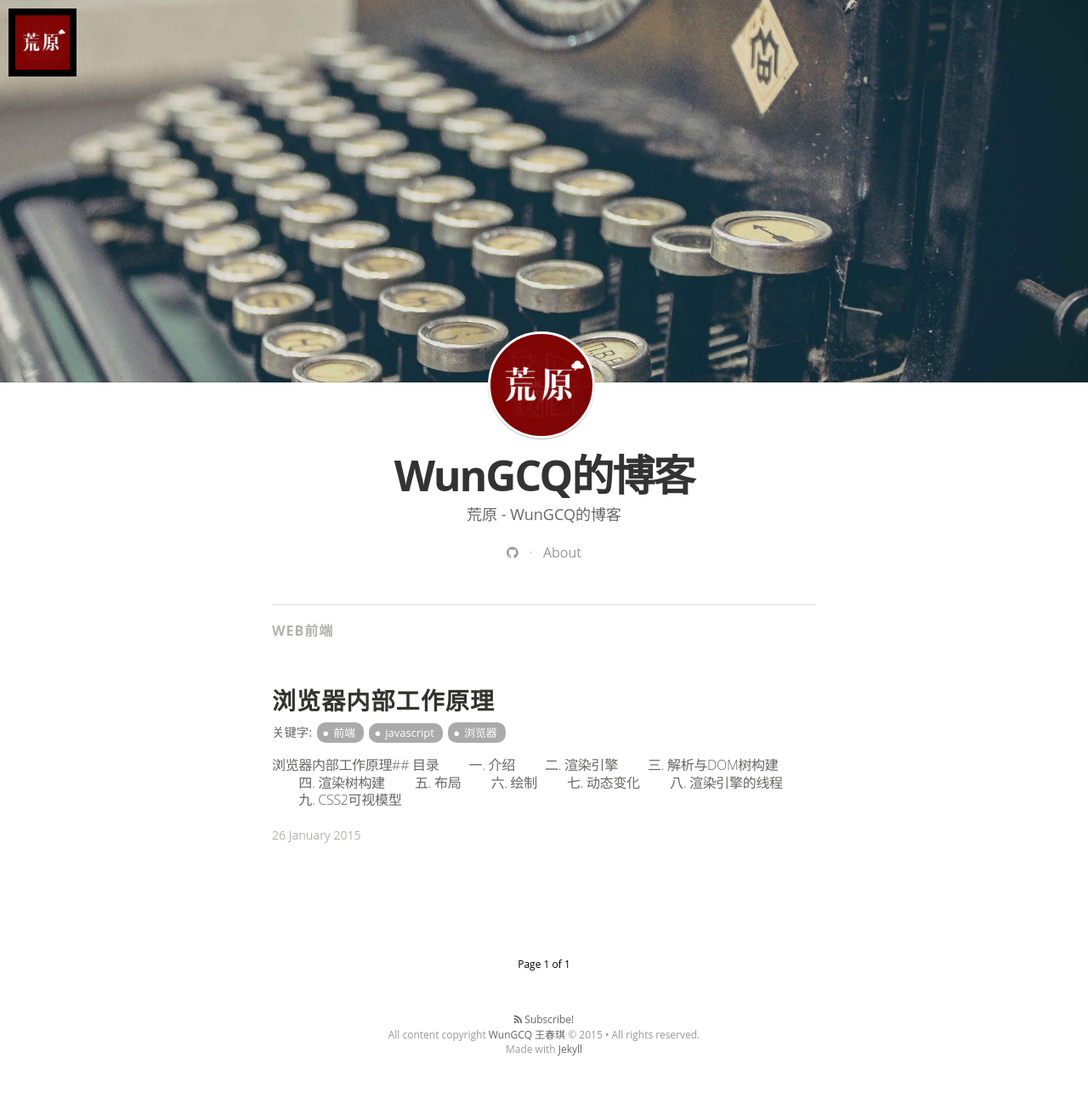
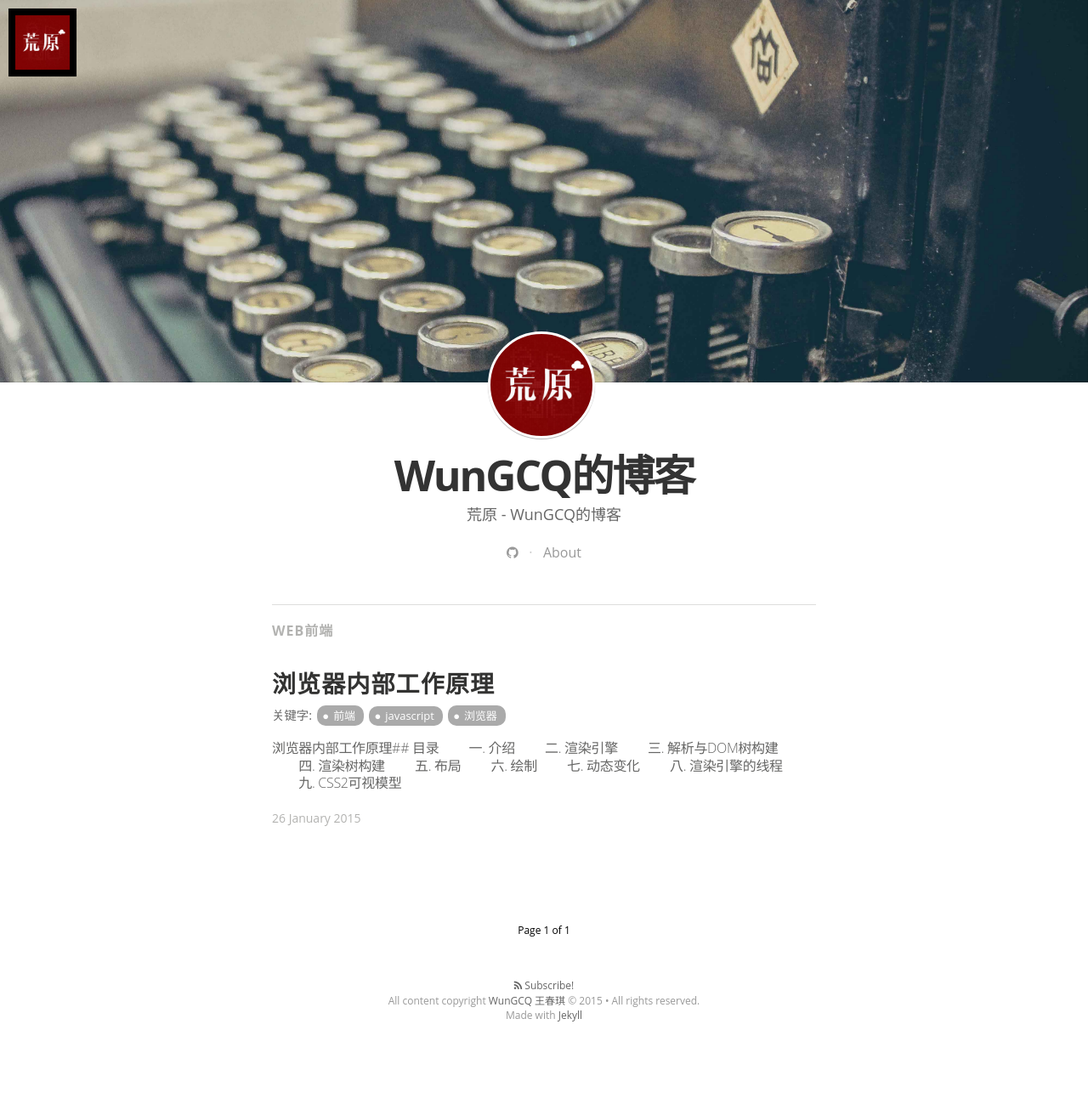
Before and after one commit to wcqblog/wcqblog.github.io, a Jekyll site: the page built from index.html, in a window 1280 px wide. Shown: the whole page at 85% size. Built offline with Jekyll 4.4.1, drawn with Linux system fonts in a browser that asks for light colours; nearby versions of some CDN libraries; some web fonts are replaced; Markdown is read by kramdown in place of the engine named in the settings; the list of posts is cut into pages by our own code; after the commit the page ends 1252 px from its top, so only the background shows below that.

Commit message:
Update main.sass

```diff
--- a/css/main.sass
+++ b/css/main.sass
@@ -105,6 +105,7 @@ body
     padding: $rs*5.25 $rs $rs/2
     font-size: 50px
     text-align: center
+    font-family: $font-sans-new
     font-weight: 700
     letter-spacing: -2px
     outline: 0
@@ -137,13 +138,14 @@ body
   @include respond-to(800)
     padding: 0 $rs*2
   article
-    padding: 40px 0
+    padding: 20px 0
     border-bottom: 1px solid #f2f2f0
     &:last-child
       border-bottom: 0px
     .post-title
       letter-spacing: 0.04em
       font-weight: 700
+      font-family: $font-sans-new
       font-style: normal
       display: block
       font-size: 28px
```
